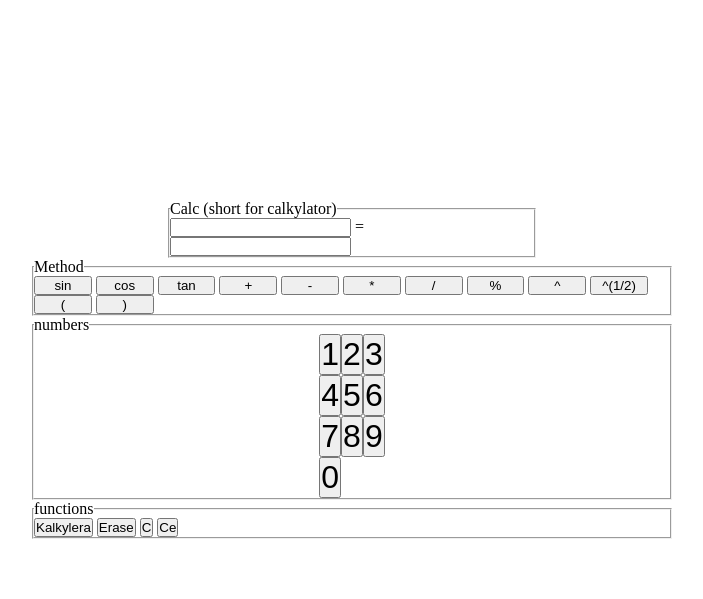
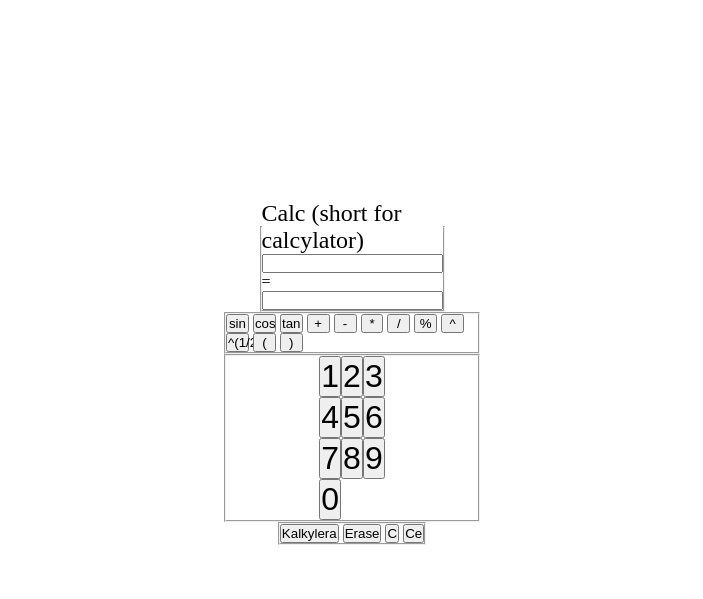
Before and after one commit to Neckora/kalkylator, a PHP site: page / in a window 1280 px wide. Shown: the top 599 px of the page, without its empty margins (288-991 px from the left). Run offline with PHP 8.4, Linux system fonts and the light colour scheme; some libraries are stand-ins or nearby versions.

Commit message:
added some css(not finished)

```diff
--- a/index.php
+++ b/index.php
@@ -10,16 +10,15 @@
 
 </head>
 <body>
-    <main>
+    <main class="calcylator">
         <div class="center">
             <fieldset class="calc">
-                <legend>Calc (short for calkylator)</legend>
+                <legend>Calc (short for calcylator)</legend>
                 <input type="text" id="toCalc"> =
                 <input id="sum"></inputs>
             </fieldset>
         </div>
         <fieldset class="methods">
-            <legend>Method</legend>
             <button class="trig method">sin</button>
             <button class="trig method">cos</button>
             <button class="trig method">tan</button>
@@ -34,7 +33,6 @@
             <button id ="parR" class="method">)</button>
         </fieldset>
         <fieldset class="numbers">
-            <legend>numbers</legend>
             <button class="number">1</button>
             <button class="number">2</button>
             <button class="number">3</button>
@@ -46,13 +44,14 @@
             <button class="number">9</button>
             <button class="number">0</button>
         </fieldset>
+        <div class="center">
             <fieldset class="function">
-            <legend>functions</legend>
                 <button id="button">Kalkylera</button>
                 <button id="erase">Erase</button>
                 <button id="Reset">C</button>
                 <button id="Fullreset">Ce</button>
             </fieldset>
+        </div>
     </main>
 </body>
 </html>
--- a/style.css
+++ b/style.css
@@ -11,10 +11,10 @@ body{
 }
 main{
     height: 50dvh;
-    width: 50dvw;
+    width: 20dvw;
 }
 .calc{
-    width: 23rem;
+    width: 13dvw;
 }
 .method{
     width: 9.09%;
@@ -32,3 +32,6 @@ main{
     display: grid;
     place-content: center;
 }
+legend{
+    font-size: 1.5rem;
+}
```
Lines whose indentation alone changed are shown as unchanged.
